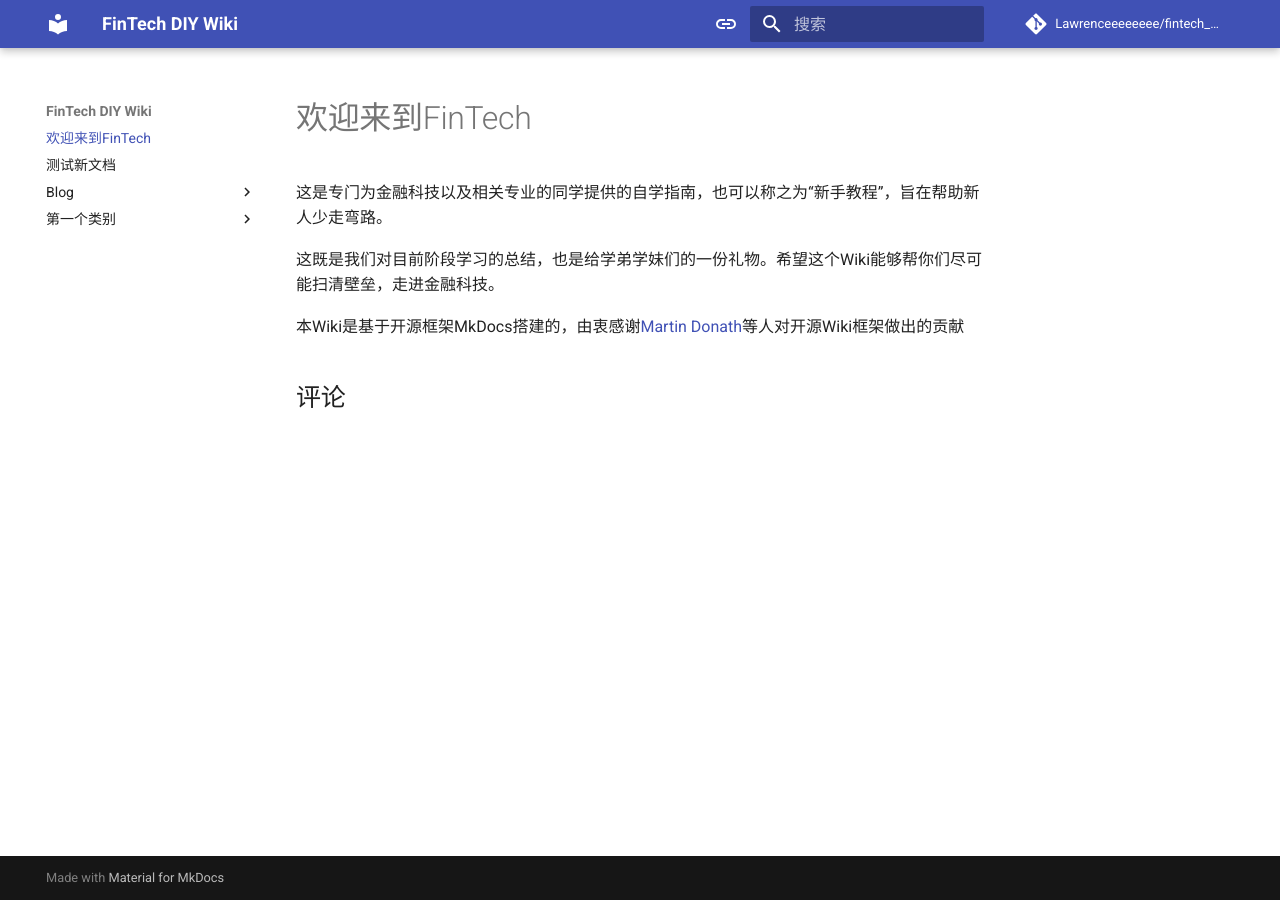
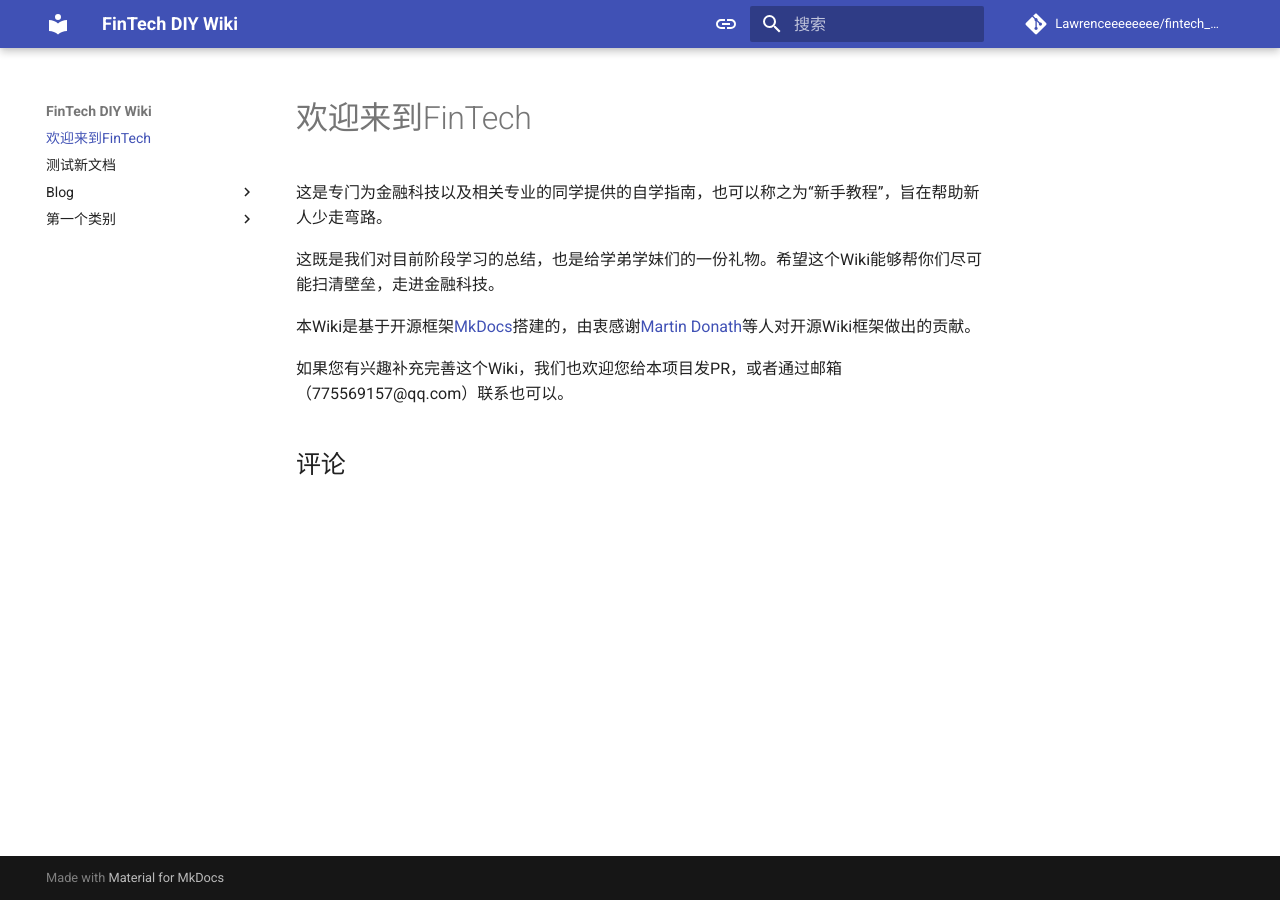
Before and after one commit to Lawrenceeeeeeee/test_wiki, an MkDocs documentation site: the page built from docs/index.md, in a window 1280 px wide. Built offline with MkDocs 1.6.1 and Material for MkDocs 9.7.7, drawn with Linux system fonts in a browser that asks for light colours; comment, search, counter and statistics services are not loaded.

```diff
--- a/docs/index.md
+++ b/docs/index.md
@@ -7,4 +7,6 @@ comments: true
 
 这既是我们对目前阶段学习的总结，也是给学弟学妹们的一份礼物。希望这个Wiki能够帮你们尽可能扫清壁垒，走进金融科技。
 
-本Wiki是基于开源框架MkDocs搭建的，由衷感谢[Martin Donath](https://github.com/squidfunk)等人对开源Wiki框架做出的贡献
+本Wiki是基于开源框架[MkDocs](https://www.mkdocs.org)搭建的，由衷感谢[Martin Donath](https://github.com/squidfunk)等人对开源Wiki框架做出的贡献。
+
+如果您有兴趣补充完善这个Wiki，我们也欢迎您给本项目发PR，或者通过邮箱（775569157@qq.com）联系也可以。
```
